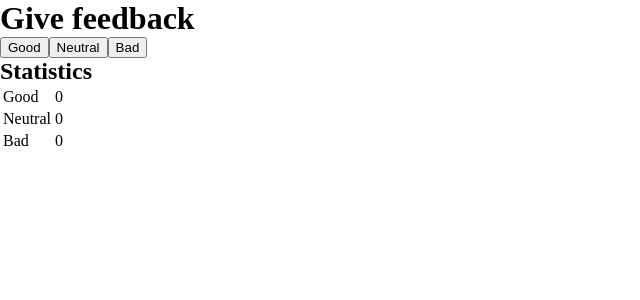
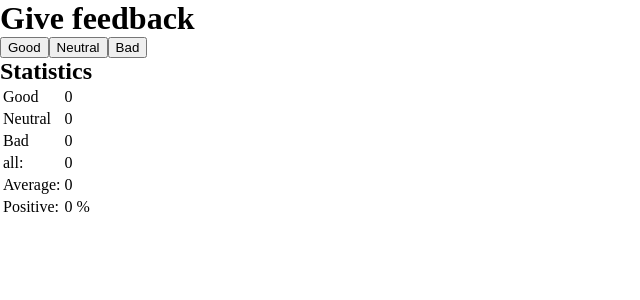
Before and after one commit to homusys/fso, a React (Vite) app in the folder p1e1-unicafe/: page / in a window 1280 px wide. Shown: the top 300 px of the page, without its empty margins (0-640 px from the left). Built offline with nearby package versions, Linux system fonts and the light colour scheme.

Commit message:
Add functions to compute statistics

```diff
--- a/p1e1-unicafe/src/App.tsx
+++ b/p1e1-unicafe/src/App.tsx
@@ -8,10 +8,19 @@ type CountState = {
   goodCount: number;
   neutralCount: number;
   badCount: number;
+  average: number;
+  positive: number;
 };
+
+const initialCountState = {
+  goodCount: 0,
+  badCount: 0,
+  neutralCount: 0,
+} as CountState;
 
 function counterReducer(state: CountState, { type }: CounterAction) {
   let tempCountHold = 0;
+  let result = null;
   switch (type) {
     case "addGood":
       tempCountHold = state.goodCount;
@@ -34,11 +43,7 @@ function counterReducer(state: CountState, { type }: CounterAction) {
 }
 
 export default function App() {
-  const [counts, dispatch] = useReducer(counterReducer, {
-    goodCount: 0,
-    neutralCount: 0,
-    badCount: 0,
-  });
+  const [counts, dispatch] = useReducer(counterReducer, initialCountState);
 
   return (
     <div className="app">
@@ -72,6 +77,33 @@ type StatisticsSectionProps = {
 };
 
 function StatisticsSection({ counts }: StatisticsSectionProps) {
+  function getAll() {
+    let totalCount = counts.goodCount + counts.neutralCount + counts.badCount;
+
+    return totalCount;
+  }
+
+  function getAverage(total: number, counts: CountState) {
+    if (!total) {
+      return 0;
+    }
+
+    const { goodCount, badCount } = counts;
+
+    let totalGood = goodCount * 1;
+    let totalBad = badCount > 0 ? badCount * -1 : 0;
+
+    return (totalGood + totalBad) / total;
+  }
+
+  function getPositive(total: number, goodCount: number) {
+    if (!total) {
+      return 0;
+    }
+
+    return (goodCount / total) * 100;
+  }
+
   return (
     <section>
       <h1>Statistics</h1>
@@ -89,6 +121,20 @@ function StatisticsSection({ counts }: StatisticsSectionProps) {
             <td>Bad</td>
             <td className="amount">{counts.badCount}</td>
           </tr>
+          <tr>
+            <td>all: </td>
+            <td className="amount">{getAll()}</td>
+          </tr>
+          <tr>
+            <td>Average: </td>
+            <td className="amount">{getAverage(getAll(), counts)}</td>
+          </tr>
+          <tr>
+            <td>Positive: </td>
+            <td className="amount">
+              {getPositive(getAll(), counts.goodCount)} %
+            </td>
+          </tr>
         </tbody>
       </table>
     </section>
```
